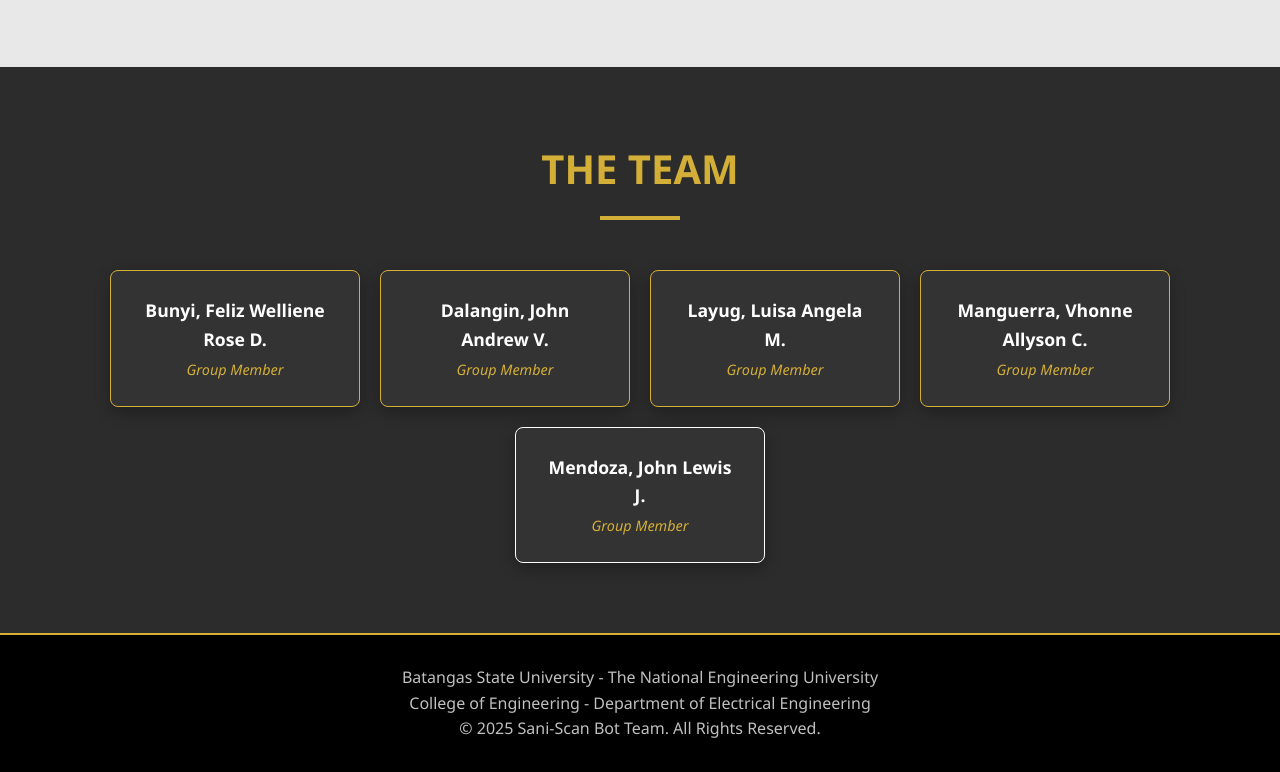
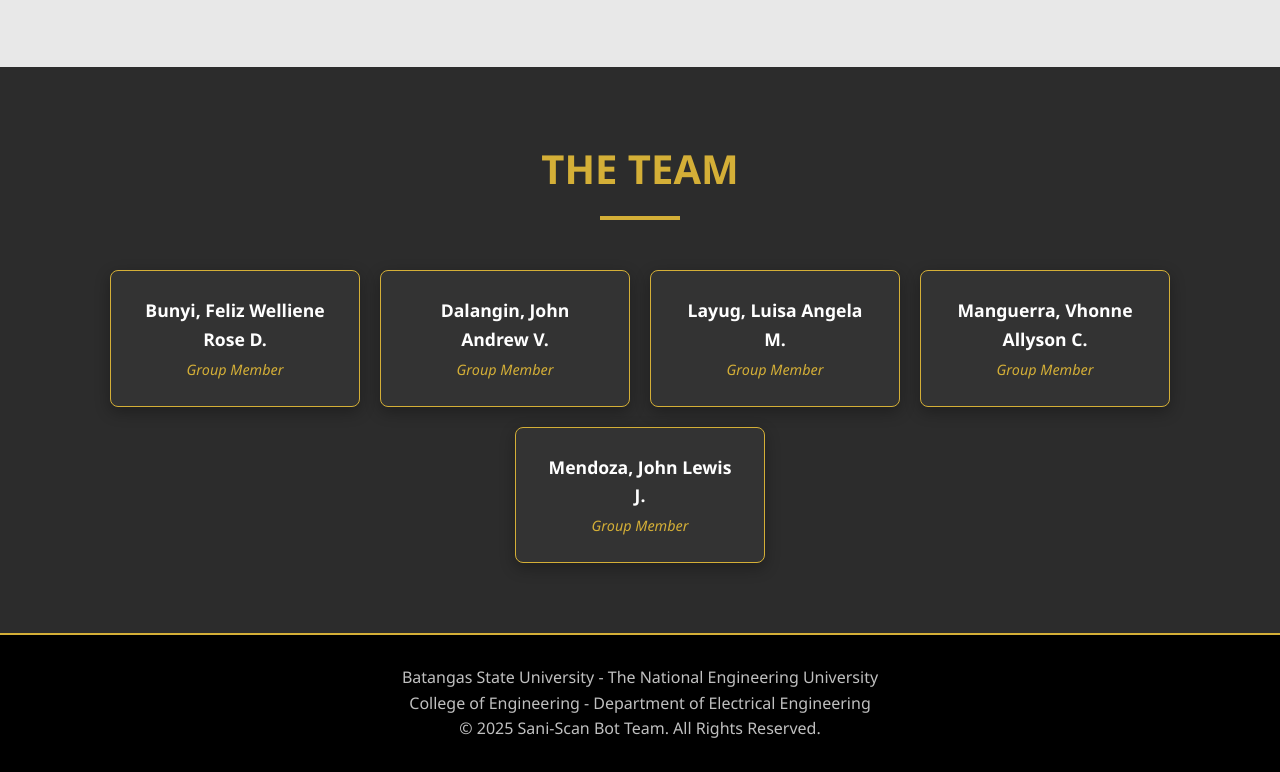
Before and after one commit to BonAelliseun/ITE-SEMESTRAL_PROJECT, a plain HTML site: page index.html in a window 1280 px wide. Shown: the part 2852-3624 px from the top of the page. Drawn offline with Linux system fonts and the light colour scheme.

Commit message:
Update index.html

```diff
--- a/index.html
+++ b/index.html
@@ -440,7 +440,7 @@
                 <h4>Manguerra, Vhonne Allyson C.</h4>
                 <p>Group Member</p>
             </li>
-            <li class="team-member" style="border-color: white;">
+            <li class="team-member">
                 <h4>Mendoza, John Lewis J.</h4>
                 <p>Group Member</p>
             </li>
```
